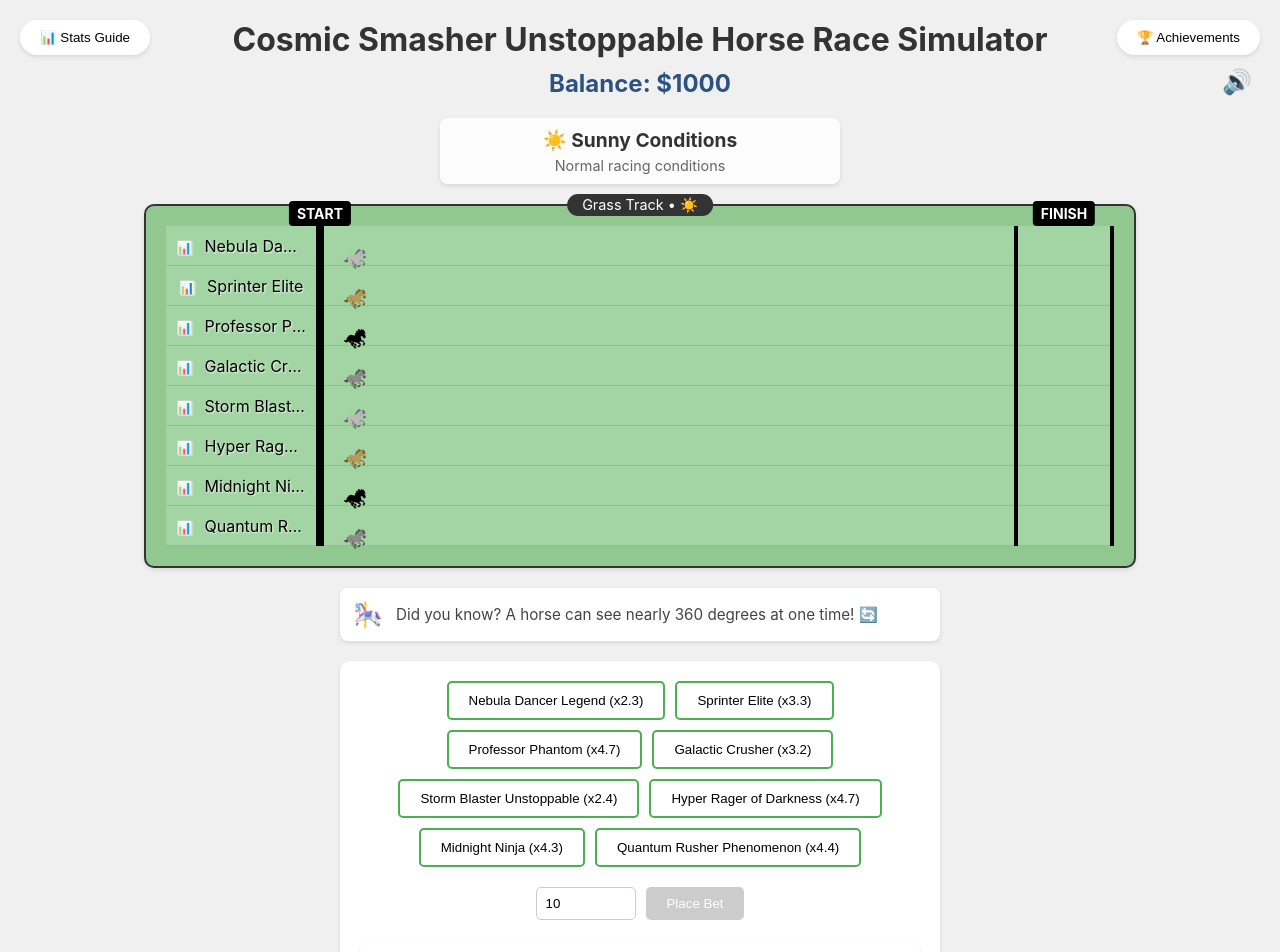
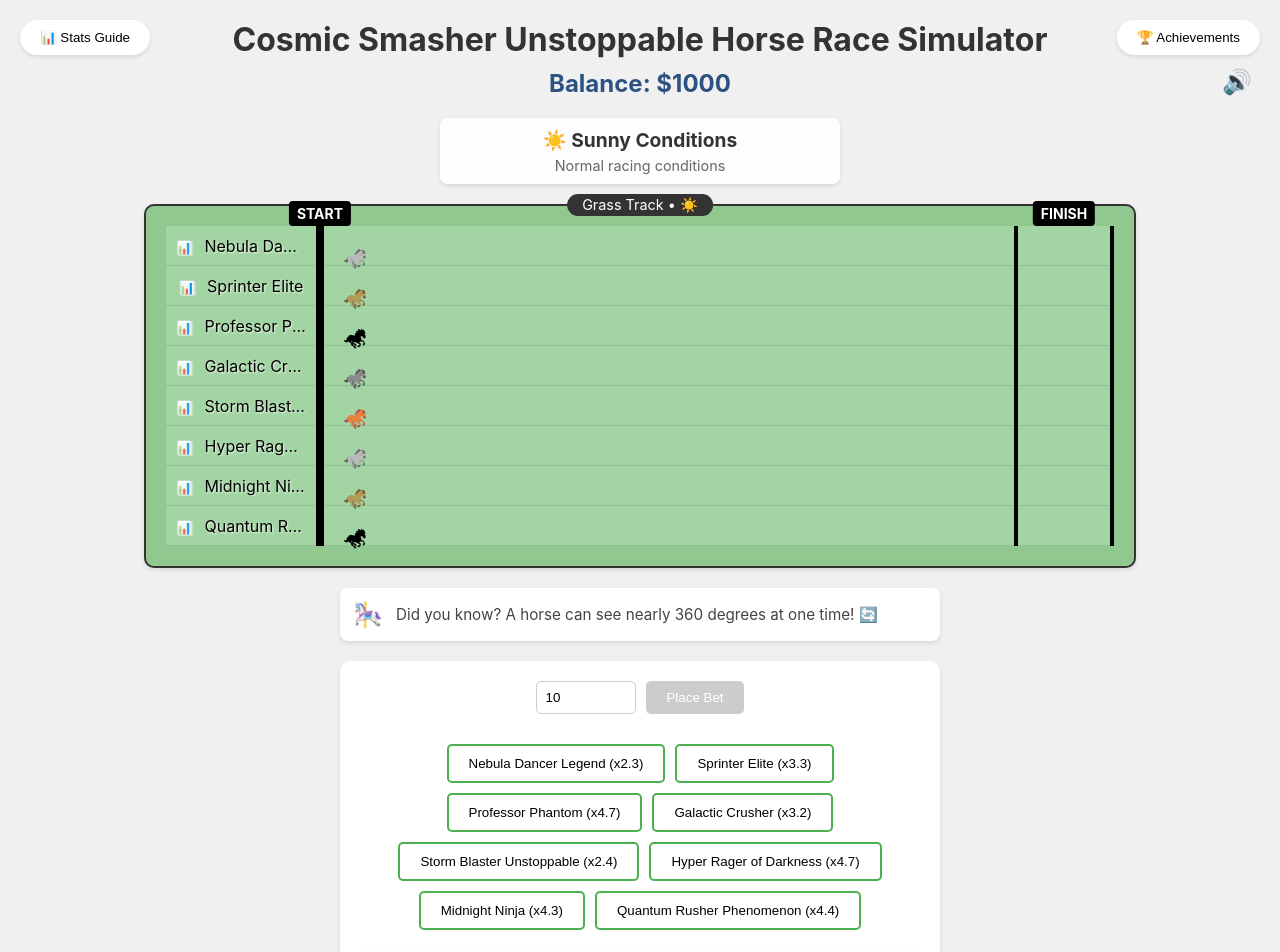
Before and after one commit to db4492/HorseRaceTrack, a React (Create React App) app: page / in a window 1280 px wide. Shown: the top 952 px of the page. Built offline with nearby package versions, Linux system fonts and the light colour scheme.

Commit message:
Moved bet button

```diff
--- a/src/components/BettingPanel.css
+++ b/src/components/BettingPanel.css
@@ -44,6 +44,7 @@
   display: flex;
   gap: 10px;
   justify-content: center;
+  margin-bottom: 30px;
 }
 
 .bet-amount input {
--- a/src/components/BettingPanel.jsx
+++ b/src/components/BettingPanel.jsx
@@ -21,6 +21,18 @@ function BettingPanel({ horses, onBet, disabled, bettingHistory }) {
   return (
     <div className="betting-panel">
       <form onSubmit={handleSubmit}>
+        <div className="bet-amount">
+          <input
+            type="number"
+            value={betAmount}
+            onChange={(e) => setBetAmount(Number(e.target.value))}
+            min="1"
+            disabled={disabled}
+          />
+          <button type="submit" disabled={!selectedHorse || disabled}>
+            Place Bet
+          </button>
+        </div>
         <div className="horse-selection">
           {horses.map(horse => (
             <button
@@ -33,18 +45,6 @@ function BettingPanel({ horses, onBet, disabled, bettingHistory }) {
               {horse.name} (x{horse.odds})
             </button>
           ))}
-        </div>
-        <div className="bet-amount">
-          <input
-            type="number"
-            value={betAmount}
-            onChange={(e) => setBetAmount(Number(e.target.value))}
-            min="1"
-            disabled={disabled}
-          />
-          <button type="submit" disabled={!selectedHorse || disabled}>
-            Place Bet
-          </button>
         </div>
       </form>
 
--- a/src/components/RaceTrack.css
+++ b/src/components/RaceTrack.css
@@ -97,6 +97,10 @@
   filter: saturate(0) brightness(75%);
 }
 
+.horse-emoji.red {
+  filter: hue-rotate(340deg) saturate(200%) brightness(90%);
+}
+
 .horse-emoji.winner {
   filter: drop-shadow(0 0 8px #ffd700);
   color: #ffd700;
@@ -122,6 +126,10 @@
 
 .horse-emoji.grey.winner {
   filter: saturate(0) brightness(75%) drop-shadow(0 0 8px #ffd700);
+}
+
+.horse-emoji.red.winner {
+  filter: hue-rotate(340deg) saturate(200%) brightness(90%) drop-shadow(0 0 8px #ffd700);
 }
 
 .surface-label {
--- a/src/components/RaceTrack.jsx
+++ b/src/components/RaceTrack.jsx
@@ -8,7 +8,7 @@ function RaceTrack({ horses, isRacing, winner, weather }) {
   const [surface] = useState(Math.random() < 0.5 ? 'grass' : 'dirt');
 
   // Add color assignment when horses are rendered
-  const horseColors = ['white', 'brown', 'black', 'grey'];
+  const horseColors = ['white', 'brown', 'black', 'grey', 'red'];
 
   useEffect(() => {
     if (isRacing) {
```
